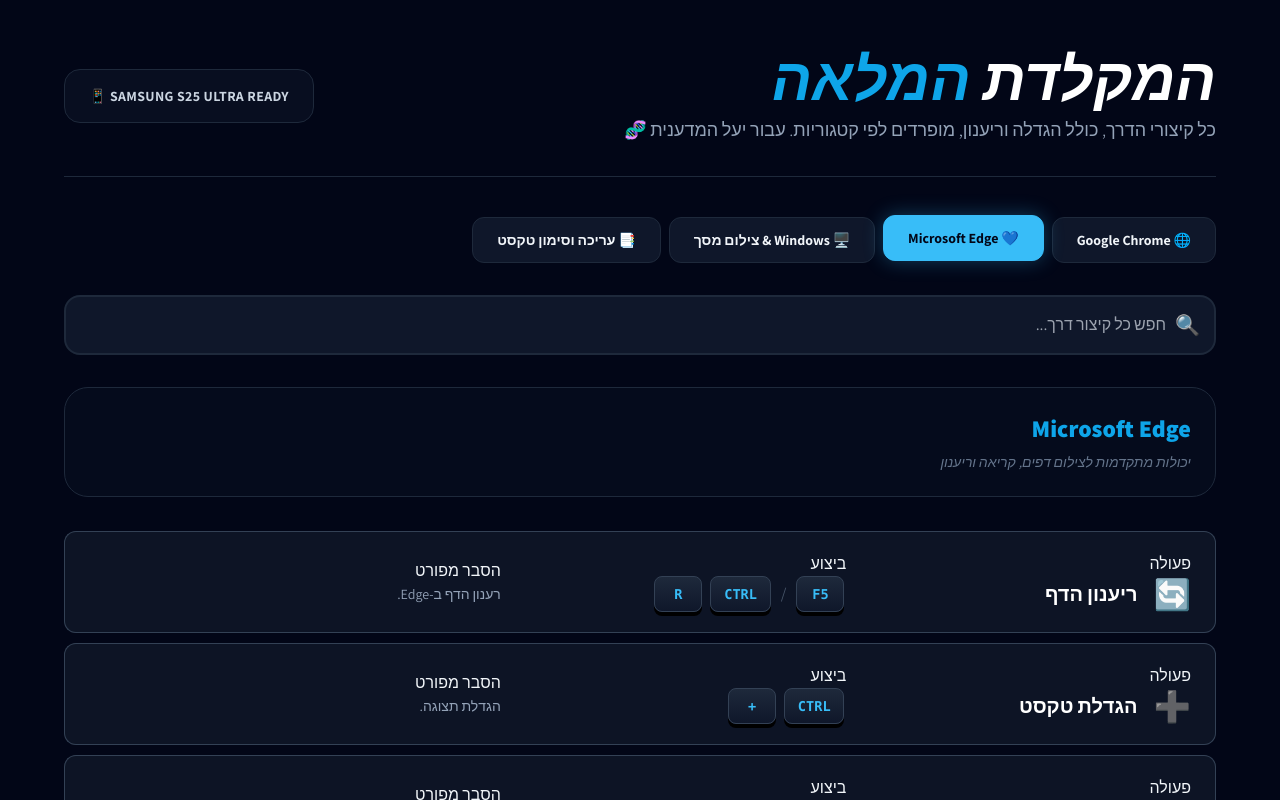
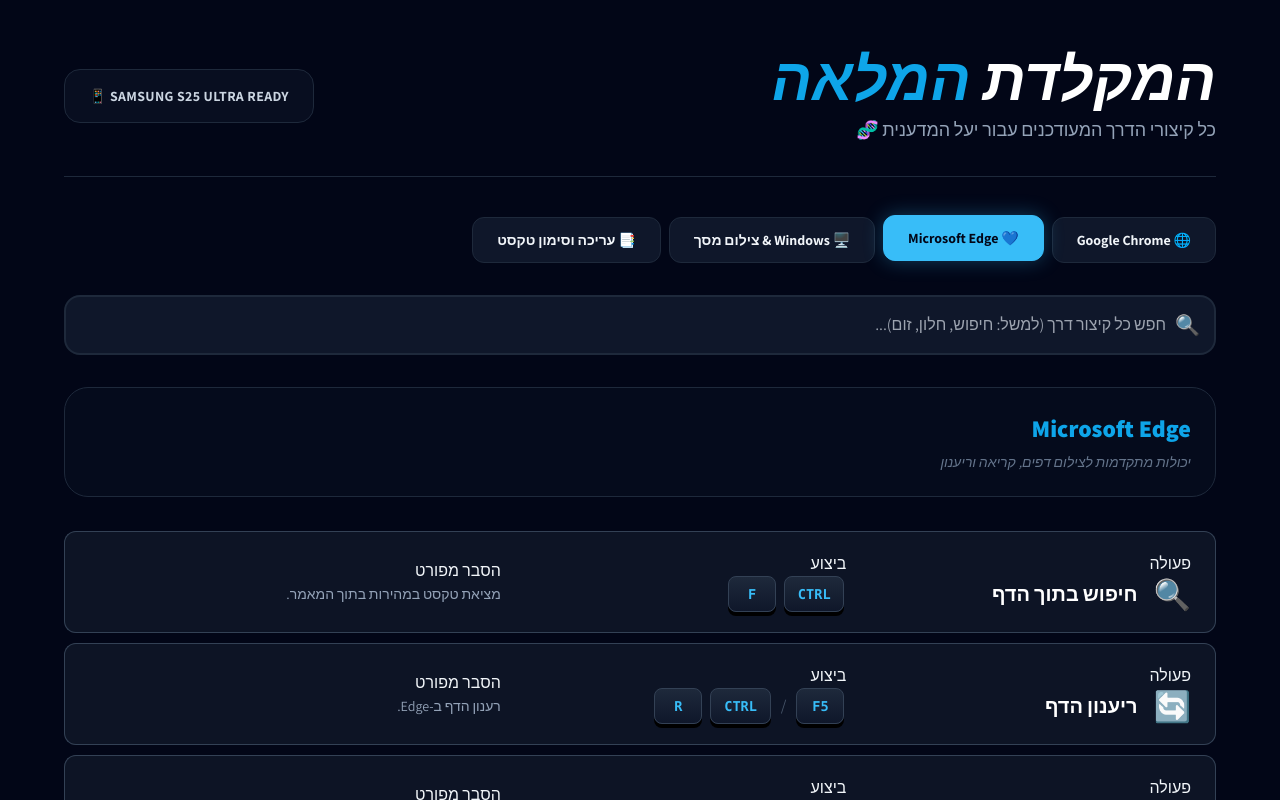
Before and after one commit to rexram987-create/keyboardshotcuts, a plain HTML site: page index.html in a window 1280 px wide. Both pictures are taken after a click on the button "💙 Microsoft Edge". Shown: the top 800 px of the page. Drawn offline with nearby package versions, Linux system fonts and the light colour scheme.

```diff
--- a/index.html
+++ b/index.html
@@ -105,7 +105,7 @@
         <header class="flex flex-col md:flex-row justify-between items-center mb-10 border-b border-slate-800 pb-8 gap-6 text-center md:text-right">
             <div>
                 <h1 class="text-4xl md:text-6xl font-black text-white italic">המקלדת <span class="text-sky-500">המלאה</span></h1>
-                <p class="text-slate-400 text-lg mt-2 font-light">כל קיצורי הדרך, כולל הגדלה וריענון, מופרדים לפי קטגוריות. עבור יעל המדענית 🧬</p>
+                <p class="text-slate-400 text-lg mt-2 font-light">כל קיצורי הדרך המעודכנים עבור יעל המדענית 🧬</p>
             </div>
             <div class="bg-slate-900/50 px-6 py-4 rounded-2xl border border-slate-800 text-sm">
                 <p class="text-slate-300 font-bold tracking-wide uppercase">Samsung S25 Ultra Ready 📱</p>
@@ -122,7 +122,7 @@
 
         <!-- חיפוש -->
         <div class="relative mb-8">
-            <input type="text" id="searchInput" placeholder="חפש כל קיצור דרך..."
+            <input type="text" id="searchInput" placeholder="חפש כל קיצור דרך (למשל: חיפוש, חלון, זום)..."
                    class="w-full bg-slate-900 border-2 border-slate-800 text-white pr-12 pl-4 py-4 rounded-2xl focus:border-sky-500 outline-none transition-all">
             <span class="absolute right-4 top-4 text-xl">🔍</span>
         </div>
@@ -151,7 +151,7 @@
             <div id="system" class="tab-pane hidden">
                 <div class="bg-slate-900/30 p-6 rounded-3xl border border-slate-800 mb-6">
                     <h2 class="text-2xl font-black text-slate-300 mb-2">מערכת Windows & צילומי מסך</h2>
-                    <p class="text-slate-500 text-sm italic">כל הדרכים לצלם את המסך ולנהל את המחשב</p>
+                    <p class="text-slate-500 text-sm italic">ניהול קבצים, חלונות ושליטה במערכת</p>
                 </div>
                 <table class="shortcuts-table"><tbody id="list-system"></tbody></table>
             </div>
@@ -160,7 +160,7 @@
             <div id="nav" class="tab-pane hidden">
                 <div class="bg-slate-900/30 p-6 rounded-3xl border border-slate-800 mb-6">
                     <h2 class="text-2xl font-black text-slate-400 mb-2">עריכה וסימון טקסט</h2>
-                    <p class="text-slate-500 text-sm italic">שליטה מלאה בסימון, העתקה ועיצוב טקסט במהירות</p>
+                    <p class="text-slate-500 text-sm italic">סימון, העתקה, סמלים מיוחדים וניווט</p>
                 </div>
                 <table class="shortcuts-table"><tbody id="list-nav"></tbody></table>
             </div>
@@ -171,15 +171,15 @@
             <div class="text-right">
                 <h4 class="text-white font-bold mb-4 italic text-lg border-b border-sky-900 pb-2 inline-block">מקורות הידע המאומתים</h4>
                 <ul class="space-y-2 text-sm text-slate-400">
-                    <li>🔹 <a href="https://support.google.com/chrome" target="_blank" class="hover:text-sky-400">Google Chrome Help - Shortcuts & Zoom</a></li>
-                    <li>🔹 <a href="https://support.microsoft.com" target="_blank" class="hover:text-sky-400">Microsoft Support - Windows Screenshot & Refresh</a></li>
-                    <li>🔹 <a href="https://www.samsung.com" target="_blank" class="hover:text-sky-400">Samsung Galaxy S25 Ultra Sync</a></li>
+                    <li>🔹 <a href="https://support.google.com/chrome" target="_blank" class="hover:text-sky-400">Google Chrome Help - Shortcuts</a></li>
+                    <li>🔹 <a href="https://support.microsoft.com/he-il/windows" target="_blank" class="hover:text-sky-400">Microsoft Support - Windows Guide</a></li>
+                    <li>🔹 <a href="https://www.samsung.com" target="_blank" class="hover:text-sky-400">Samsung Galaxy Ecosystem</a></li>
                 </ul>
             </div>
             <div class="flex flex-col items-center md:items-end">
                 <p class="text-4xl mb-2">🧬</p>
                 <p class="text-white font-black text-xl tracking-wider">YAEL SCIENTIST EDITION</p>
-                <p class="text-slate-600 text-xs mt-1">Version 3.1 • December 2025</p>
+                <p class="text-slate-600 text-xs mt-1">Version 3.5 • December 2025</p>
             </div>
         </footer>
     </div>
@@ -187,43 +187,46 @@
     <script>
         const shortcuts = [
             // CHROME
+            { cat: "chrome", icon: "🔍", action: "חיפוש בתוך הדף", keys: ["Ctrl", "F"], desc: "פותח שורת חיפוש למציאת מילים ספציפיות בתוך האתר." },
             { cat: "chrome", icon: "🔄", action: "ריענון הדף", keys: ["F5", "/", "Ctrl", "R"], desc: "טוען מחדש את הדף הנוכחי מהשרת." },
             { cat: "chrome", icon: "➕", action: "הגדלת טקסט (Zoom In)", keys: ["Ctrl", "+"], desc: "מגדיל את התצוגה של האתר לנוחות קריאה." },
             { cat: "chrome", icon: "➖", action: "הקטנת טקסט (Zoom Out)", keys: ["Ctrl", "-"], desc: "מקטין את תצוגת האתר." },
             { cat: "chrome", icon: "🎯", action: "איפוס זום", keys: ["Ctrl", "0"], desc: "מחזיר את התצוגה לגודל המקורי (100%)." },
-            { cat: "chrome", icon: "🔗", action: "שיתוף מערכתי (Windows Share)", keys: ["תפריט ⋮", "שמירה ושיתוף", "שיתוף"], desc: "בכרום 2025: לחץ על 3 הנקודות -> שמירה ושיתוף -> שיתוף. שם נמצא כפתור ה-'More'." },
+            { cat: "chrome", icon: "🔗", action: "שיתוף מערכתי", keys: ["תפריט ⋮", "שיתוף"], desc: "גישה לתפריט השיתוף של ווינדוס ישירות מהדפדפן." },
             { cat: "chrome", icon: "📲", action: "שלח ל-Samsung S25 Ultra", keys: ["קליק ימני", "שלח ל..."], desc: "מעביר את הדף מיד כהתראה לטלפון שלך." },
-            { cat: "chrome", icon: "🔳", action: "יצירת קוד QR", keys: ["תפריט שיתוף", "קוד QR"], desc: "לסריקה מהירה מהמסך עם המצלמה." },
             { cat: "chrome", icon: "♻️", action: "שחזור לשונית שנסגרה", keys: ["Ctrl", "Shift", "T"], desc: "מציל אותך אם סגרת בטעות כתבה מעניינת." },
 
             // EDGE
+            { cat: "edge", icon: "🔍", action: "חיפוש בתוך הדף", keys: ["Ctrl", "F"], desc: "מציאת טקסט במהירות בתוך המאמר." },
             { cat: "edge", icon: "🔄", action: "ריענון הדף", keys: ["F5", "/", "Ctrl", "R"], desc: "רענון הדף ב-Edge." },
-            { cat: "edge", icon: "➕", action: "הגדלת טקסט", keys: ["Ctrl", "+"], desc: "הגדלת תצוגה." },
-            { cat: "edge", icon: "📤", action: "שיתוף ישיר מהיר", keys: ["Alt", "F", "S"], desc: "פתיחה מיידית של תפריט השיתוף של ווינדוס." },
             { cat: "edge", icon: "📸", action: "צילום דף אינטרנט מלא", keys: ["Ctrl", "Shift", "S"], desc: "צילום כל הכתבה מלמעלה עד למטה כתמונה אחת." },
-            { cat: "edge", icon: "🎙️", action: "קריאה בקול רם", keys: ["Ctrl", "Shift", "U"], desc: "הדפדפן מקריא את הטקסט עבורך." },
+            { cat: "edge", icon: "🎙️", action: "קריאה בקול רם", keys: ["Ctrl", "Shift", "U"], desc: "הדפדפן מקריא את הטקסט עבורך - מעולה למאמרים ארוכים." },
 
             // SYSTEM
-            { cat: "system", icon: "🖥️", action: "צילום מסך מלא (רגיל)", keys: ["PrtSc"], desc: "מצלם את כל המסך ושומר אותו בלוח (Clipboard)." },
-            { cat: "system", icon: "💾", action: "צילום ושמירה אוטומטית", keys: ["Win", "PrtSc"], desc: "מצלם את כל המסך ושומר אותו כקובץ בתיקיית 'צילומי מסך'." },
-            { cat: "system", icon: "📸", action: "צילום מסך חלקי (מתקדם)", keys: ["Win", "Shift", "S"], desc: "פתיחת כלי החיתוך לבחירת אזור ספציפי במסך." },
-            { cat: "system", icon: "🕰️", action: "היסטוריית העתקות", keys: ["Win", "V"], desc: "צפייה בכל מה שהעתקת (טקסט ותמונות) לאחרונה." },
+            { cat: "system", icon: "🔳", action: "פיצול מסך / הצמדה", keys: ["Win", "Arrows"], desc: "מצמיד את החלון לצדדים - מעולה להשוואת נתונים בין שני חלונות." },
+            { cat: "system", icon: "🔍", action: "זכוכית מגדלת", keys: ["Win", "+"], desc: "מפעיל זום על כל המערכת. עוזר לבחון פרטים קטנים בגרפים." },
+            { cat: "system", icon: "📂", action: "יצירת תיקייה חדשה (מהיר)", keys: ["Alt", "2"], desc: "בסייר הקבצים דרך סרגל הגישה המהירה." },
+            { cat: "system", icon: "📁", action: "יצירת תיקייה (סטנדרטי)", keys: ["Ctrl", "Shift", "N"], desc: "הקיצור האוניברסלי ליצירת תיקייה חדשה." },
+            { cat: "system", icon: "🖥️", action: "חזרה לשולחן העבודה", keys: ["Win", "D"], desc: "ממזער את כל החלונות ברגע אחד." },
+            { cat: "system", icon: "📸", action: "צילום מסך חלקי", keys: ["Win", "Shift", "S"], desc: "בחירת אזור ספציפי לצילום." },
+            { cat: "system", icon: "🕰️", action: "היסטוריית העתקות", keys: ["Win", "V"], desc: "צפייה בכל מה שהעתקת לאחרונה." },
             { cat: "system", icon: "🔒", action: "נעילה מהירה", keys: ["Win", "L"], desc: "שמירה על פרטיות בשנייה אחת." },
-            { cat: "system", icon: "⌨️", action: "הקלדה קולית", keys: ["Win", "H"], desc: "דיבור למחשב במקום הקלדה." },
 
             // NAV & EDIT
-            { cat: "nav", icon: "✅", action: "סימון כל הטקסט", keys: ["Ctrl", "A"], desc: "מסמן את כל התוכן במסמך או בדף האינטרנט." },
-            { cat: "nav", icon: "➕", action: "הגדלת טקסט (במסמכים)", keys: ["Ctrl", "+"], desc: "הגדלת תצוגה במסמכים." },
-            { cat: "nav", icon: "✒️", action: "העתקה", keys: ["Ctrl", "C"], desc: "העתקת המידע המסומן ללוח." },
-            { cat: "nav", icon: "📥", action: "הדבקה", keys: ["Ctrl", "V"], desc: "הדבקת המידע האחרון שהועתק." },
-            { cat: "nav", icon: "⏪", action: "ביטול פעולה (Undo)", keys: ["Ctrl", "Z"], desc: "חזרה צעד אחד אחורה אם טעית." },
+            { cat: "nav", icon: "🎭", action: "תפריט סמלים ואימוג'י", keys: ["Win", "."], desc: "גישה מהירה לסמלים מיוחדים, יווניים ($\alpha, \mu$) ואימוג'ים." },
+            { cat: "nav", icon: "⏎", action: "הורדת שורה (Line Break)", keys: ["Shift", "Enter"], desc: "ירידת שורה מבלי לשלוח את ההודעה." },
+            { cat: "nav", icon: "✅", action: "סימון כל הטקסט", keys: ["Ctrl", "A"], desc: "מסמן את כל התוכן במסמך." },
+            { cat: "nav", icon: "✒️", action: "העתקה", keys: ["Ctrl", "C"], desc: "העתקת המידע המסומן." },
+            { cat: "nav", icon: "📥", action: "הדבקה", keys: ["Ctrl", "V"], desc: "הדבקת המידע האחרון." },
+            { cat: "nav", icon: "⏪", action: "ביטול פעולה (Undo)", keys: ["Ctrl", "Z"], desc: "חזרה צעד אחד אחורה." },
             { cat: "nav", icon: "🔝", action: "קפיצה לראש הדף", keys: ["Home"], desc: "חזרה מיידית לתחילה." },
             { cat: "nav", icon: "🔚", action: "קפיצה לסוף הדף", keys: ["End"], desc: "ירידה מיידית לסוף." }
         ];
 
         function showTab(tabId) {
             document.querySelectorAll('.tab-btn').forEach(btn => btn.classList.remove('active'));
-            event.currentTarget.classList.add('active');
+            const activeBtn = Array.from(document.querySelectorAll('.tab-btn')).find(btn => btn.getAttribute('onclick').includes(tabId));
+            if(activeBtn) activeBtn.classList.add('active');
 
             document.querySelectorAll('.tab-pane').forEach(pane => pane.classList.add('hidden'));
             document.getElementById(tabId).classList.remove('hidden');
@@ -236,11 +239,17 @@
             const list = document.getElementById(`list-${activeTab}`);
             list.innerHTML = '';
 
-            const filtered = shortcuts.filter(s => s.cat === activeTab && (s.action.includes(term) || s.desc.includes(term)));
+            const filtered = shortcuts.filter(s =>
+                s.cat === activeTab &&
+                (s.action.includes(term) || s.desc.includes(term) || s.keys.some(k => k.toLowerCase().includes(term.toLowerCase())))
+            );
 
             filtered.forEach(s => {
                 const tr = document.createElement('tr');
-                const keysHtml = s.keys.map(k => k === "/" ? `<span class="text-slate-600 mx-1">/</span>` : `<span class="kbd">${k}</span>`).join('');
+                const keysHtml = s.keys.map(k => {
+                    if (k === "/") return `<span class="text-slate-600 mx-1">/</span>`;
+                    return `<span class="kbd">${k}</span>`;
+                }).join('');
 
                 tr.innerHTML = `
                     <td style="width: 30%">
@@ -263,17 +272,18 @@
             });
 
             if (filtered.length === 0) {
-                list.innerHTML = `<tr><td colspan="3" class="text-center py-20 text-slate-500 font-bold">לא נמצאו תוצאות... 🧪</td></tr>`;
+                list.innerHTML = `<tr><td colspan="3" class="text-center py-20 text-slate-500 font-bold">לא נמצאו תוצאות לחיפוש שלך... 🧪</td></tr>`;
             }
         }
 
         document.getElementById('searchInput').addEventListener('input', e => {
-            const activeTab = document.querySelector('.tab-btn.active').getAttribute('onclick').match(/'([^']+)'/)[1];
+            const activeTabBtn = document.querySelector('.tab-btn.active');
+            const activeTab = activeTabBtn.getAttribute('onclick').match(/'([^']+)'/)[1];
             render(activeTab, e.target.value);
         });
 
         // Start with Chrome
-        render('chrome', '');
+        window.onload = () => render('chrome', '');
     </script>
 </body>
 </html>
```
